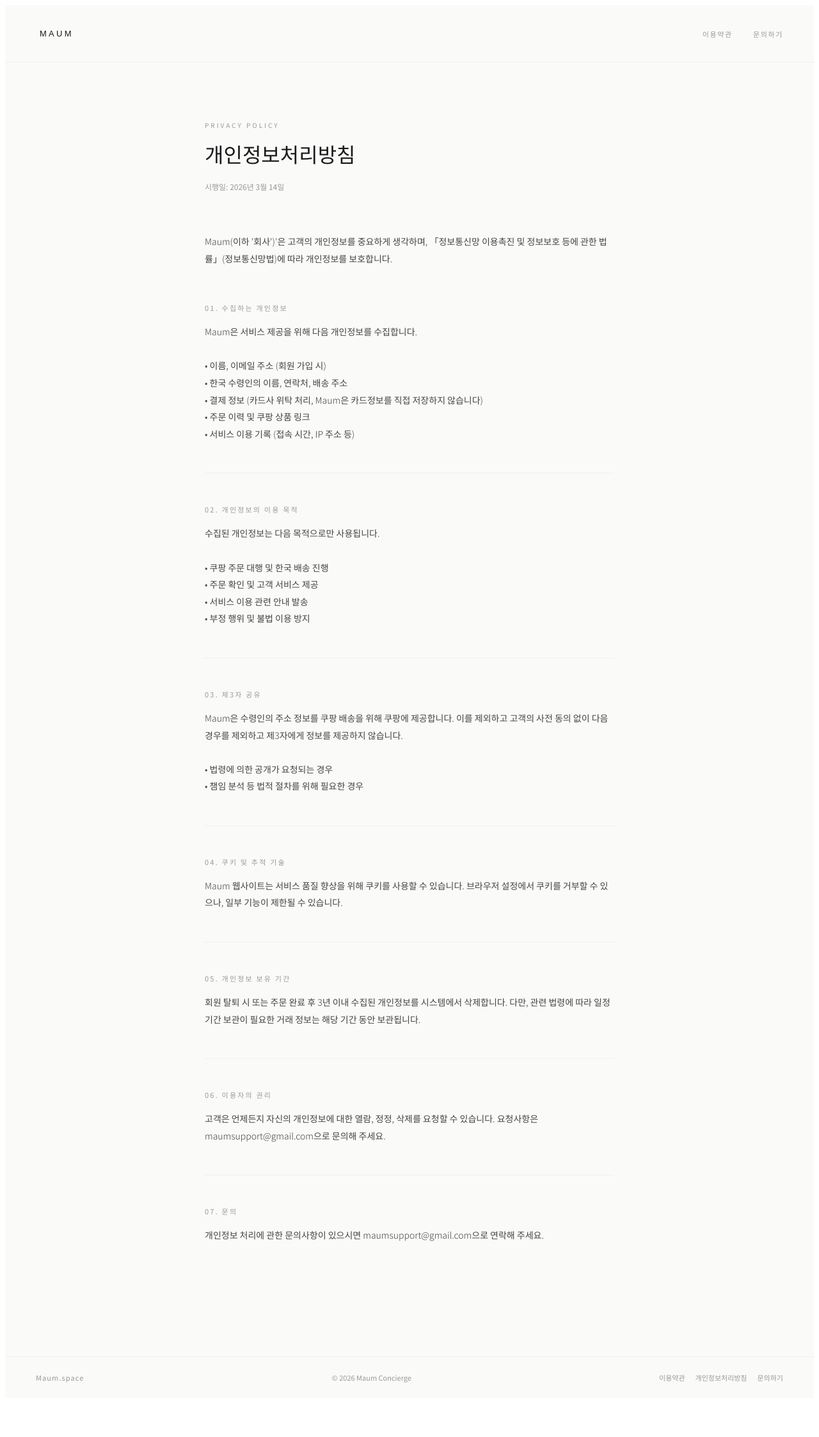
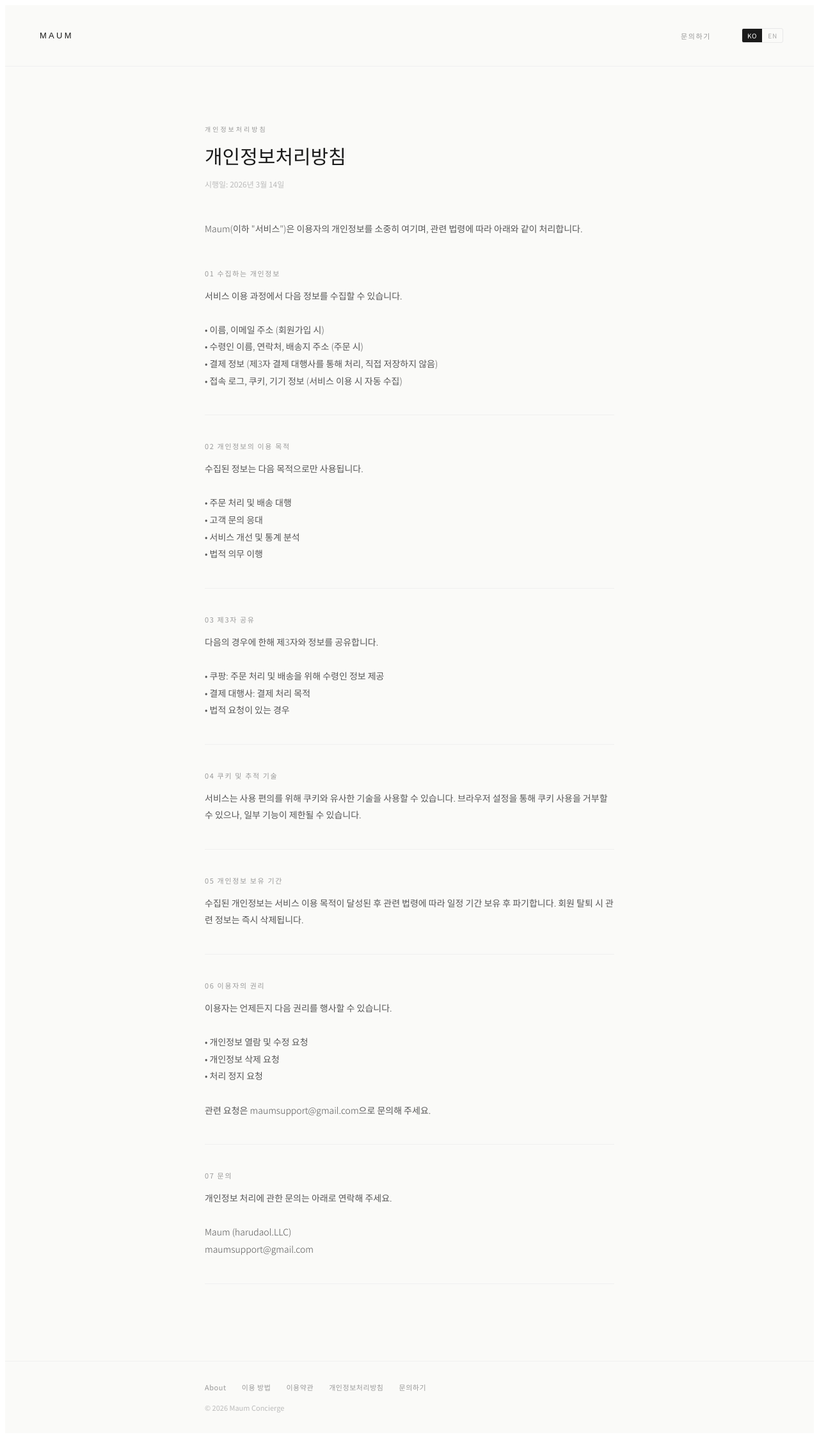
Before and after one commit to aaronlee103/maum-space, a Next.js app: page /privacy in a window 1280 px wide. Shown: the whole page at 64% size. Before the commit the page ends 2193 px from the top, so only its background shows below. Built offline with nearby package versions, Linux system fonts and the light colour scheme.

Commit message:
Update privacy.js

```diff
--- a/pages/privacy.js
+++ b/pages/privacy.js
@@ -1,44 +1,24 @@
 import Head from 'next/head';
 import { useRouter } from 'next/router';
-
-const sections = [
-  {
-    title: '수집하는 개인정보',
-    content: `Maum은 서비스 제공을 위해 다음 개인정보를 수집합니다.\n\n• 이름, 이메일 주소 (회원 가입 시)\n• 한국 수령인의 이름, 연락처, 배송 주소\n• 결제 정보 (카드사 위탁 처리, Maum은 카드정보를 직접 저장하지 않습니다)\n• 주문 이력 및 쿠팡 상품 링크\n• 서비스 이용 기록 (접속 시간, IP 주소 등)`,
-  },
-  {
-    title: '개인정보의 이용 목적',
-    content: `수집된 개인정보는 다음 목적으로만 사용됩니다.\n\n• 쿠팡 주문 대행 및 한국 배송 진행\n• 주문 확인 및 고객 서비스 제공\n• 서비스 이용 관련 안내 발송\n• 부정 행위 및 불법 이용 방지`,
-  },
-  {
-    title: '제3자 공유',
-    content: `Maum은 수령인의 주소 정보를 쿠팡 배송을 위해 쿠팡에 제공합니다. 이를 제외하고 고객의 사전 동의 없이 다음 경우를 제외하고 제3자에게 정보를 제공하지 않습니다.\n\n• 법령에 의한 공개가 요청되는 경우\n• 챔임 분석 등 법적 절차를 위해 필요한 경우`,
-  },
-  {
-    title: '쿠키 및 추적 기술',
-    content: `Maum 웹사이트는 서비스 품질 향상을 위해 쿠키를 사용할 수 있습니다. 브라우저 설정에서 쿠키를 거부할 수 있으나, 일부 기능이 제한될 수 있습니다.`,
-  },
-  {
-    title: '개인정보 보유 기간',
-    content: `회원 탈퇴 시 또는 주문 완료 후 3년 이내 수집된 개인정보를 시스템에서 삭제합니다. 다만, 관련 법령에 따라 일정 기간 보관이 필요한 거래 정보는 해당 기간 동안 보관됩니다.`,
-  },
-  {
-    title: '이용자의 권리',
-    content: `고객은 언제든지 자신의 개인정보에 대한 열람, 정정, 삭제를 요청할 수 있습니다. 요청사항은 maumsupport@gmail.com으로 문의해 주세요.`,
-  },
-  {
-    title: '문의',
-    content: `개인정보 처리에 관한 문의사항이 있으시면 maumsupport@gmail.com으로 연락해 주세요.`,
-  },
-];
+import useLanguage from '../lib/useLanguage';
+import tr from '../lib/translations';
 
 export default function PrivacyPage() {
   const router = useRouter();
+  const { lang, setLang } = useLanguage();
+  const t = { ...tr.common[lang], ...tr.privacy[lang] };
+
+  const LangToggle = (
+    <div style={{ display: 'flex', alignItems: 'center', gap: '1px', border: '1px solid #e8e8e8', borderRadius: '3px', overflow: 'hidden', marginLeft: '16px' }}>
+      <button onClick={() => setLang('ko')} style={{ padding: '3px 8px', fontSize: '10px', letterSpacing: '0.08em', background: lang === 'ko' ? '#1a1a1a' : 'transparent', color: lang === 'ko' ? '#fff' : '#aaa', border: 'none', cursor: 'pointer', fontFamily: 'inherit' }}>KO</button>
+      <button onClick={() => setLang('en')} style={{ padding: '3px 8px', fontSize: '10px', letterSpacing: '0.08em', background: lang === 'en' ? '#1a1a1a' : 'transparent', color: lang === 'en' ? '#fff' : '#aaa', border: 'none', cursor: 'pointer', fontFamily: 'inherit' }}>EN</button>
+    </div>
+  );
 
   return (
     <>
       <Head>
-        <title>개인정보처리방침 — Maum</title>
+        <title>{t.pageTitle}</title>
         <link rel="preconnect" href="https://fonts.googleapis.com" />
         <link rel="preconnect" href="https://fonts.gstatic.com" crossOrigin="true" />
         <link href="https://fonts.googleapis.com/css2?family=Noto+Serif+KR:wght@200;300&family=Noto+Sans+KR:wght@200;300;400&display=swap" rel="stylesheet" />
@@ -46,44 +26,38 @@ export default function PrivacyPage() {
       <div style={{ minHeight: '100vh', background: '#fafaf8', fontFamily: '"Noto Sans KR", sans-serif', color: '#1a1a1a' }}>
         <header style={{ padding: '36px 48px', display: 'flex', alignItems: 'center', justifyContent: 'space-between', borderBottom: '1px solid #f0f0f0' }}>
           <button onClick={() => router.push('/')} style={{ fontSize: '13px', fontWeight: 300, letterSpacing: '0.25em', textTransform: 'uppercase', background: 'none', border: 'none', cursor: 'pointer', color: '#1a1a1a' }}>Maum</button>
-          <nav style={{ display: 'flex', gap: '32px' }}>
-            <a href="/terms" style={{ fontSize: '11px', letterSpacing: '0.15em', textTransform: 'uppercase', color: '#999', textDecoration: 'none' }}>이용약관</a>
-            <a href="/contact" style={{ fontSize: '11px', letterSpacing: '0.15em', textTransform: 'uppercase', color: '#999', textDecoration: 'none' }}>문의하기</a>
+          <nav style={{ display: 'flex', gap: '32px', alignItems: 'center' }}>
+            <a href="/contact" style={{ fontSize: '11px', letterSpacing: '0.15em', textTransform: 'uppercase', color: '#999', textDecoration: 'none' }}>{t.contact}</a>
+            {LangToggle}
           </nav>
         </header>
 
         <main style={{ maxWidth: '640px', margin: '0 auto', padding: '80px 48px' }}>
-          <div style={{ marginBottom: '64px' }}>
-            <p style={{ fontSize: '10px', letterSpacing: '0.3em', textTransform: 'uppercase', color: '#999', marginBottom: '16px' }}>Privacy Policy</p>
-            <h1 style={{ fontFamily: '"Noto Serif KR", serif', fontSize: 'clamp(22px, 3vw, 32px)', fontWeight: 200, lineHeight: 1.5, margin: '0 0 16px' }}>
-              개인정보처리방침
-            </h1>
-            <p style={{ fontSize: '12px', color: '#999', margin: 0 }}>시행일: 2026년 3월 14일</p>
+          <div style={{ marginBottom: '48px' }}>
+            <p style={{ fontSize: '10px', letterSpacing: '0.3em', textTransform: 'uppercase', color: '#999', marginBottom: '16px' }}>{t.label}</p>
+            <h1 style={{ fontFamily: '"Noto Serif KR", serif', fontSize: 'clamp(22px, 3vw, 30px)', fontWeight: 200, lineHeight: 1.4, margin: '0 0 12px' }}>{t.heading}</h1>
+            <p style={{ fontSize: '12px', color: '#bbb', margin: 0 }}>{t.effective}</p>
           </div>
+          <p style={{ fontSize: '14px', color: '#555', lineHeight: 1.9, fontWeight: 300, marginBottom: '48px' }}>{t.intro}</p>
 
-          <p style={{ fontSize: '14px', color: '#444', lineHeight: 1.9, fontWeight: 300, marginBottom: '56px' }}>
-            Maum(이하 '회사')'은 고객의 개인정보를 중요하게 생각하며, 「정보통신망 이용촉진 및 정보보호 등에 관한 법률」(정보통신망법)에 따라 개인정보를 보호합니다.
-          </p>
-
-          {sections.map((sec, i) => (
-            <div key={i} style={{ marginBottom: '48px', paddingBottom: '48px', borderBottom: i < sections.length - 1 ? '1px solid #f0f0f0' : 'none' }}>
-              <h2 style={{ fontSize: '11px', letterSpacing: '0.2em', textTransform: 'uppercase', color: '#999', marginBottom: '16px', fontWeight: 400 }}>
-                {String(i + 1).padStart(2, '0')}. {sec.title}
-              </h2>
-              <p style={{ fontSize: '14px', color: '#444', lineHeight: 1.9, fontWeight: 300, margin: 0, whiteSpace: 'pre-line' }}>
-                {sec.content}
-              </p>
+          {t.sections.map((sec, i) => (
+            <div key={i} style={{ marginBottom: '40px', paddingBottom: '40px', borderBottom: '1px solid #f0f0f0' }}>
+              <h2 style={{ fontSize: '11px', letterSpacing: '0.15em', textTransform: 'uppercase', color: '#999', marginBottom: '14px', fontWeight: 400 }}>{sec.title}</h2>
+              <p style={{ fontSize: '14px', color: '#555', lineHeight: 1.9, fontWeight: 300, margin: 0, whiteSpace: 'pre-line' }}>{sec.body}</p>
             </div>
           ))}
         </main>
 
-        <footer style={{ padding: '24px 48px', borderTop: '1px solid #f0f0f0', display: 'flex', justifyContent: 'space-between', alignItems: 'center', flexWrap: 'wrap', gap: '8px' }}>
-          <span style={{ fontSize: '11px', letterSpacing: '0.1em', color: '#999' }}>Maum.space</span>
-          <span style={{ fontSize: '11px', color: '#999' }}>© 2026 Maum Concierge</span>
-          <div style={{ display: 'flex', gap: '16px' }}>
-            <a href="/terms" style={{ fontSize: '11px', color: '#999', textDecoration: 'none' }}>이용약관</a>
-            <a href="/privacy" style={{ fontSize: '11px', color: '#999', textDecoration: 'none' }}>개인정보처리방침</a>
-            <a href="/contact" style={{ fontSize: '11px', color: '#999', textDecoration: 'none' }}>문의하기</a>
+        <footer style={{ padding: '32px 48px', borderTop: '1px solid #f0f0f0', background: '#fafaf8' }}>
+          <div style={{ maxWidth: '640px', margin: '0 auto', display: 'flex', flexDirection: 'column', gap: '16px' }}>
+            <div style={{ display: 'flex', gap: '24px', flexWrap: 'wrap' }}>
+              <a href="/about" style={{ fontSize: '11px', letterSpacing: '0.05em', color: '#999', textDecoration: 'none' }}>{t.about}</a>
+              <a href="/how-it-works" style={{ fontSize: '11px', letterSpacing: '0.05em', color: '#999', textDecoration: 'none' }}>{t.howItWorks}</a>
+              <a href="/terms" style={{ fontSize: '11px', letterSpacing: '0.05em', color: '#999', textDecoration: 'none' }}>{t.terms}</a>
+              <a href="/privacy" style={{ fontSize: '11px', letterSpacing: '0.05em', color: '#999', textDecoration: 'none' }}>{t.privacy}</a>
+              <a href="/contact" style={{ fontSize: '11px', letterSpacing: '0.05em', color: '#999', textDecoration: 'none' }}>{t.contact}</a>
+            </div>
+            <span style={{ fontSize: '11px', color: '#bbb' }}>{t.copyright}</span>
           </div>
         </footer>
       </div>
```
